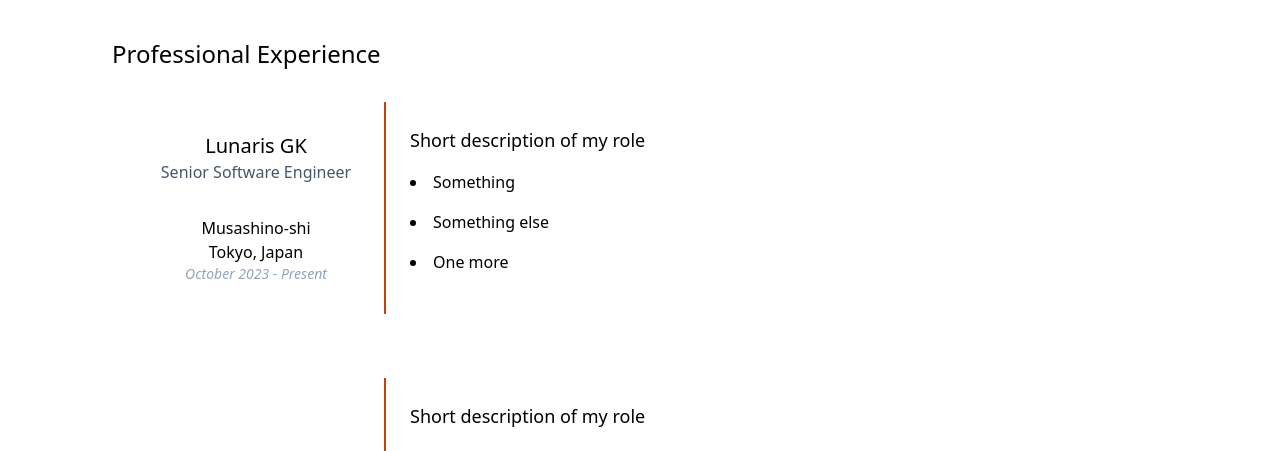
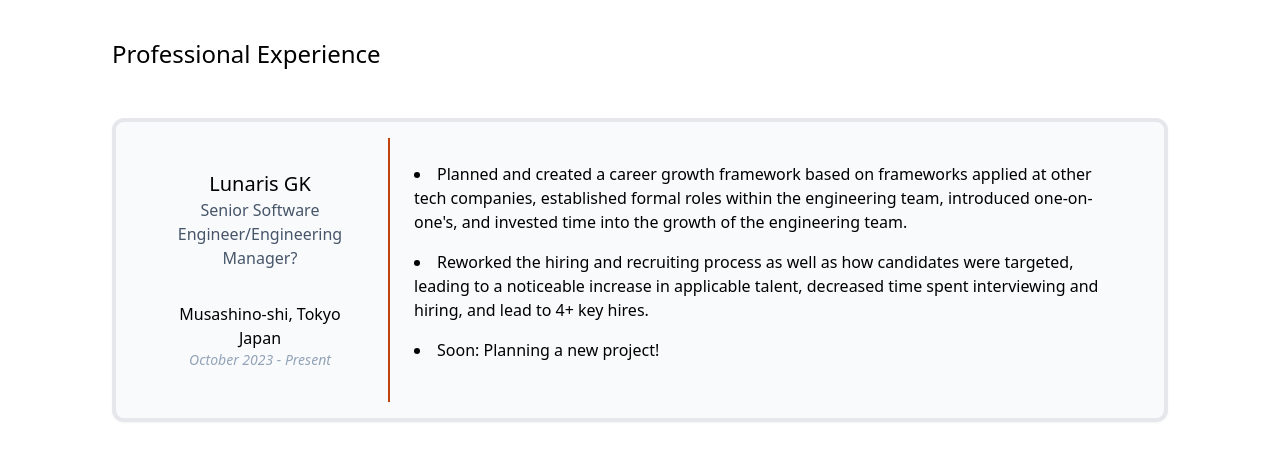
Before and after one commit to cmcclain89/namakemono.dev, an Astro site: page /resume in a window 1280 px wide. Shown: the part 226-677 px from the top of the page. Built offline with nearby package versions, Linux system fonts and the light colour scheme; Astro itself is replaced by a stand-in of ours.

Commit message:
make these stand out a bit more

```diff
--- a/src/components/ResumeItem.astro
+++ b/src/components/ResumeItem.astro
@@ -3,21 +3,20 @@ const { item } = Astro.props;
 ---
 
 <div
-    class="flex md:flex-row flex-col p-4 md:divide-x-2 md:divide-y-0 divide-y divide-orange-700"
+    class="flex lg:flex-row flex-col p-4 lg:divide-x-2 lg:divide-y-0 divide-y divide-orange-700 rounded-xl bg-slate-50 border-4 border-gray-200 shadow-sm"
 >
     <div
-        class="flex flex-none flex-col p-4 md:w-64 text-center justify-center items-center"
+        class="flex flex-none flex-col p-4 lg:w-64 text-center justify-center items-center"
     >
         <h3 class="text-xl">{item.company}</h3>
         <p class="text-md pb-8 text-slate-600">{item.position}</p>
 
-        <p>{item.city}</p>
-        <p>{item.state}, {item.country}</p>
+        <p>{item.city}, {item.state}</p>
+        <p>{item.country}</p>
 
         <p class="text-sm text-slate-400 italic">{item.period}</p>
     </div>
     <div class="flex flex-col p-6 justify-center">
-        <h4 class="pb-4 text-lg">{item.description}</h4>
         <ul class="list-disc list-inside">
             {item.details.map((detail) => <li class="pb-4">{detail}</li>)}
         </ul>
--- a/src/pages/resume.astro
+++ b/src/pages/resume.astro
@@ -5,13 +5,17 @@ import ResumeItem from "../components/ResumeItem.astro";
 const resumeData = [
     {
         company: "Lunaris GK",
-        position: "Senior Software Engineer",
+        position: "Senior Software Engineer/Engineering Manager?",
         city: "Musashino-shi",
         state: "Tokyo",
         country: "Japan",
         period: "October 2023 - Present",
         description: "Short description of my role",
-        details: ["Something", "Something else", "One more"],
+        details: [
+            "Planned and created a career growth framework based on frameworks applied at other tech companies, established formal roles within the engineering team, introduced one-on-one's, and invested time into the growth of the engineering team.",
+            "Reworked the hiring and recruiting process as well as how candidates were targeted, leading to a noticeable increase in applicable talent, decreased time spent interviewing and hiring, and lead to 4+ key hires.",
+            "Soon: Planning a new project!",
+        ],
     },
     {
         company: "MarchingOrder",
@@ -59,8 +63,8 @@ const resumeData = [
 ---
 
 <BaseLayout pageTitle="Caleb's Resume" pageHeader="Resume">
-    <h2 class="text-2xl pb-4">Professional Experience</h2>
-    <div class="space-y-8">
+    <h2 class="text-2xl pb-12">Professional Experience</h2>
+    <div class="space-y-8 2xl:px-40">
         {resumeData.map((item) => <ResumeItem item={item} />)}
     </div>
 </BaseLayout>
```
